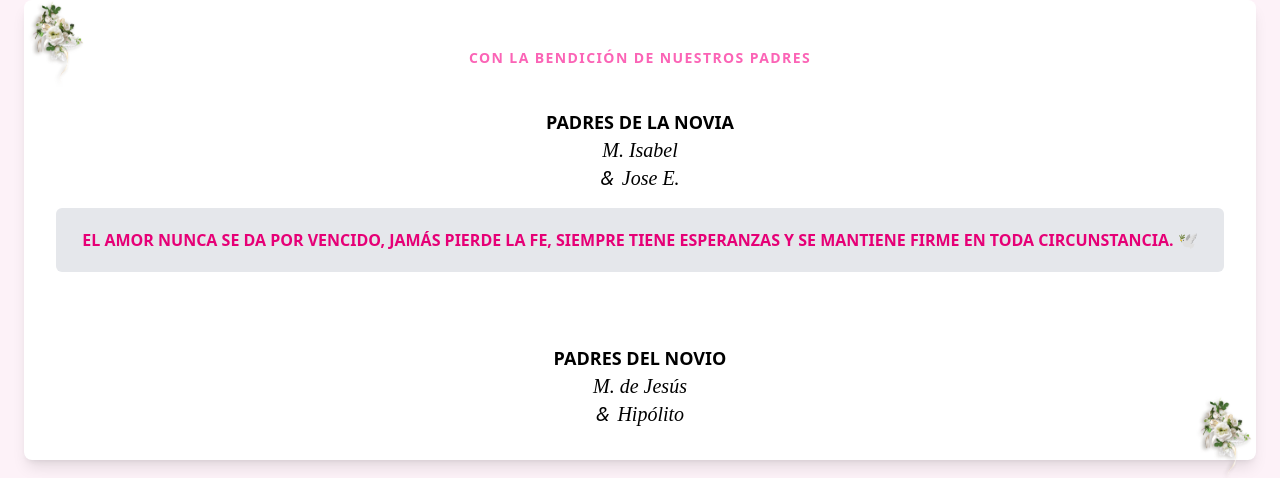
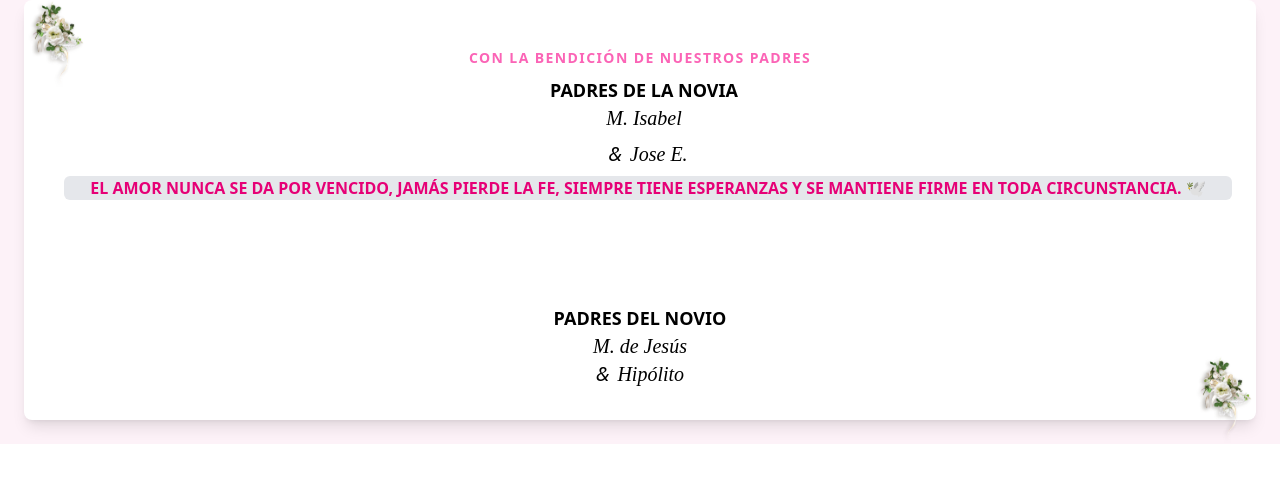
Before and after one commit to Daniel-Makerv/myboda-michel, a Vue app: page / in a window 1280 px wide. Shown: the part 824-1302 px from the top of the page. Built offline with nearby package versions, Linux system fonts and the light colour scheme.

Commit message:
imagenes del salon y misa

```diff
--- a/src/components/Invite.vue
+++ b/src/components/Invite.vue
@@ -59,28 +59,26 @@
                 </h2>
 
                 <!-- Padres de la novia -->
-                <div class="mt-10">
+                <div class="mt-2 ml-2">
                     <h3 class="text-lg font-semibold">PADRES DE LA NOVIA</h3>
                     <p class="italic text-xl font-light">
                         <span class="font-cursive">M. Isabel </span>
                     </p>
-                    <p class="italic text-xl font-light flex items-center justify-center gap-2">
+                    <p class="italic text-xl font-light flex items-center justify-center gap-2 mt-2 ml-2">
                         <span class="text-black">&</span>
                         <span class="font-cursive">Jose E.</span>
                     </p>
                 </div>
 
                 <!-- Separador con texto -->
-                <div class="my-18 w-full h-16 bg-gray-200 rounded-md flex items-center justify-center mt-4">
-                    <span class="text-1xl font-semibold  uppercase text-pink-600 font-lovedbytheking">El amor nunca se
-                        da
-                        por vencido, jamás
-                        pierde la fe, siempre tiene esperanzas y se mantiene firme en toda
-                        circunstancia. 🕊️</span>
+                <div class="my-26 w-full h-auto bg-gray-200 rounded-md flex items-center justify-center mt-2 ml-2">
+                    <span class="text-1xl font-semibold uppercase text-pink-600 font-lovedbytheking text-center">
+                        El amor nunca se da por vencido, jamás pierde la fe, siempre tiene esperanzas y se mantiene
+                        firme en toda circunstancia. 🕊️
+                    </span>
                 </div>
-
                 <!-- Padres del novio -->
-                <div class="mt-10">
+                <div class="mt-2">
                     <h3 class="text-lg font-semibold">PADRES DEL NOVIO</h3>
                     <p class="italic text-xl font-light">
                         <span class="font-cursive">M. de Jesús</span>
--- a/tailwind.config.js
+++ b/tailwind.config.js
@@ -4,10 +4,9 @@ import forms from '@tailwindcss/forms';
 /** @type {import('tailwindcss').Config} */
 export default {
     content: [
-        './vendor/laravel/framework/src/Illuminate/Pagination/resources/views/*.blade.php',
-        './storage/framework/views/*.php',
-        './resources/views/**/*.blade.php',
         './resources/js/**/*.vue',
+        './src/components/**/*.vue',
+        './src/components/*.vue',
     ],
 
     theme: {
```
